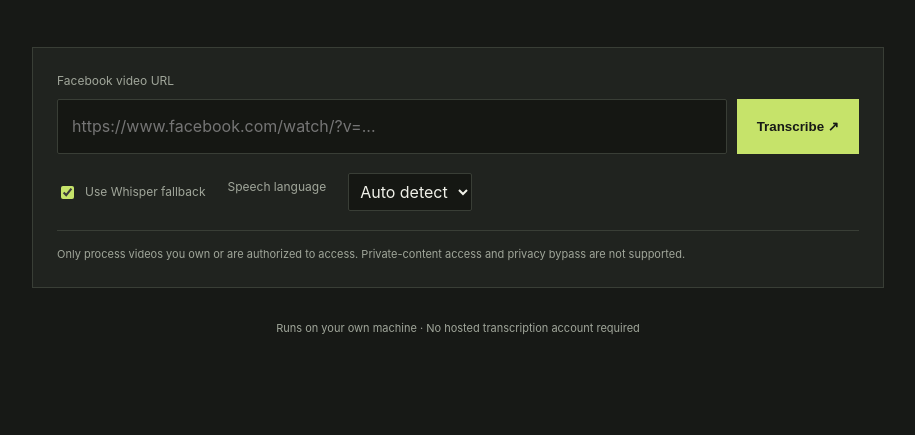
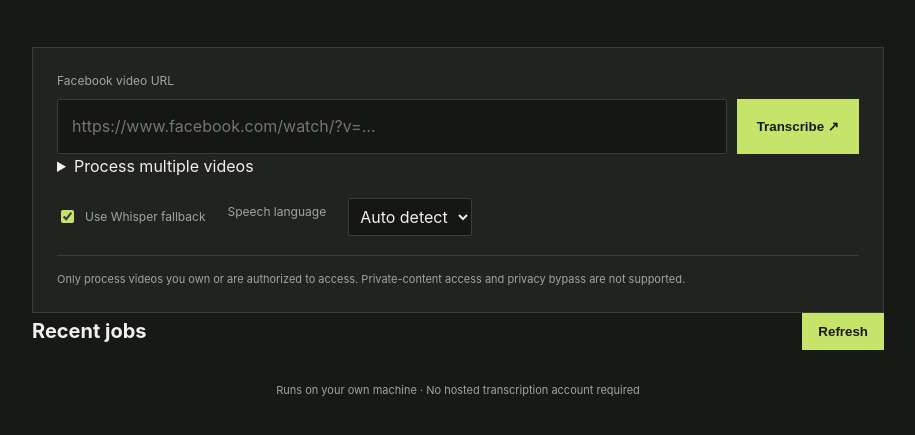
Before and after one commit to galaxyuniversity900-oss/Facebook-Transcript-API-FBTranscript, a plain HTML site: page fbtranscript/web/index.html in a window 1280 px wide. Shown: the part 389-824 px from the top of the page, without its empty margins (182-1097 px from the left). Before the commit the page ends 800 px from the top, so only its background shows below. Drawn offline with Linux system fonts and the light colour scheme; files that its build step writes are made by us from their sources; files whose address does not match are found by name.

Commit message:
Add batch input and persistent job history UI

```diff
--- a/fbtranscript/web/index.html
+++ b/fbtranscript/web/index.html
@@ -13,12 +13,12 @@
 <label for="url">Facebook video URL</label><div class="url-row">
 <input id="url" type="url" placeholder="https://www.facebook.com/watch/?v=..." required>
 <button id="submit" type="submit">Transcribe ↗</button></div>
-<div class="options"><label class="check"><input id="whisper" type="checkbox" checked> Use Whisper fallback</label>
+<details class="batch"><summary>Process multiple videos</summary><textarea id="batch-urls" rows="4" placeholder="Paste one Facebook video URL per line"></textarea></details><div class="options"><label class="check"><input id="whisper" type="checkbox" checked> Use Whisper fallback</label>
 <label for="language">Speech language</label><select id="language"><option value="">Auto detect</option><option value="ar">Arabic</option><option value="en">English</option></select></div>
 </form><p class="notice">Only process videos you own or are authorized to access. Private-content access and privacy bypass are not supported.</p></section>
 <section id="results" class="results" hidden><div class="result-head"><div><p class="eyebrow">TRANSCRIPT RESULT</p><h3 id="title">Transcript</h3></div>
 <select id="format"><option value="txt">TXT</option><option value="srt">SRT</option><option value="vtt">VTT</option><option value="json">JSON</option><option value="html">HTML</option></select></div>
 <div id="meta" class="meta"></div><div id="transcript" class="transcript"></div><p id="warnings" class="warnings"></p>
 <button id="copy" class="copy">Copy transcript</button></section>
-<footer>Runs on your own machine · No hosted transcription account required</footer>
+<section class="history"><div class="result-head"><h3>Recent jobs</h3><button id="refresh-history" class="copy" type="button">Refresh</button></div><div id="history-list"></div></section><footer>Runs on your own machine · No hosted transcription account required</footer>
 </main><script src="/static/script.js" defer></script></body></html>
```
